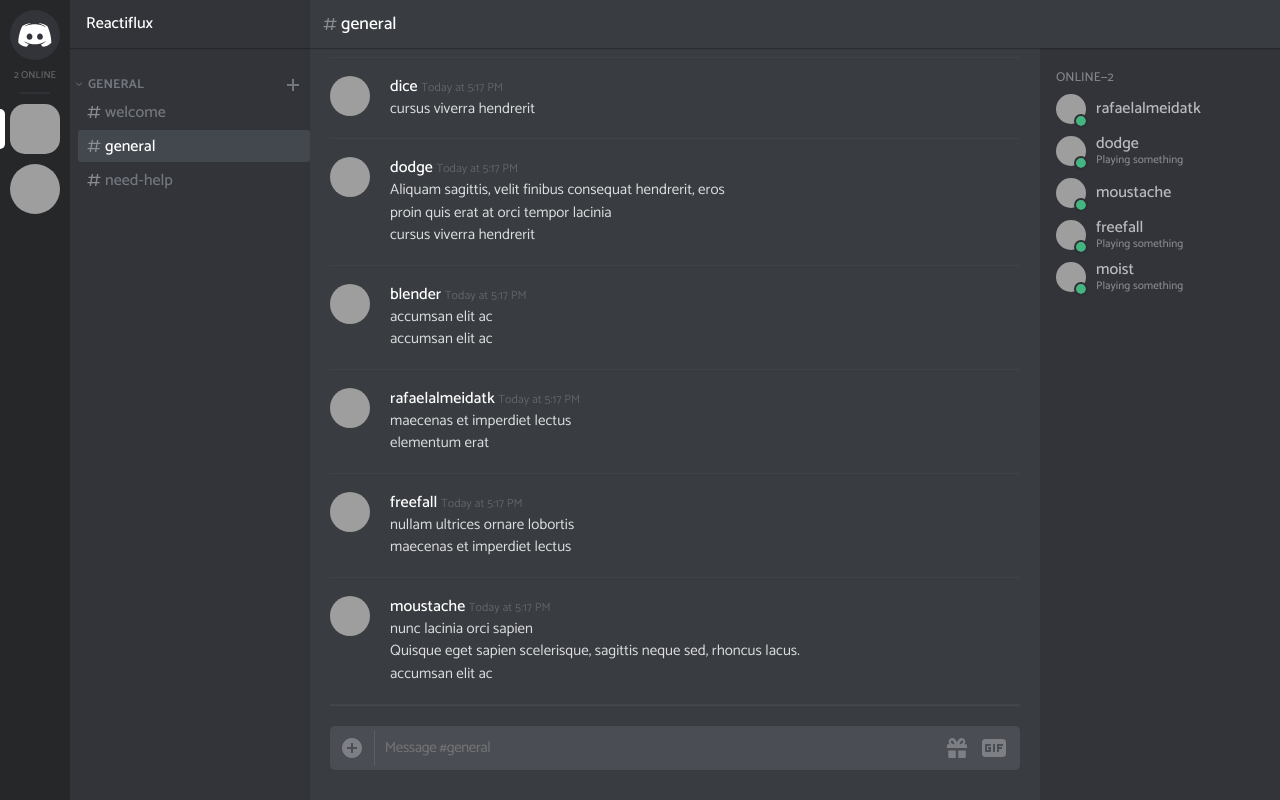
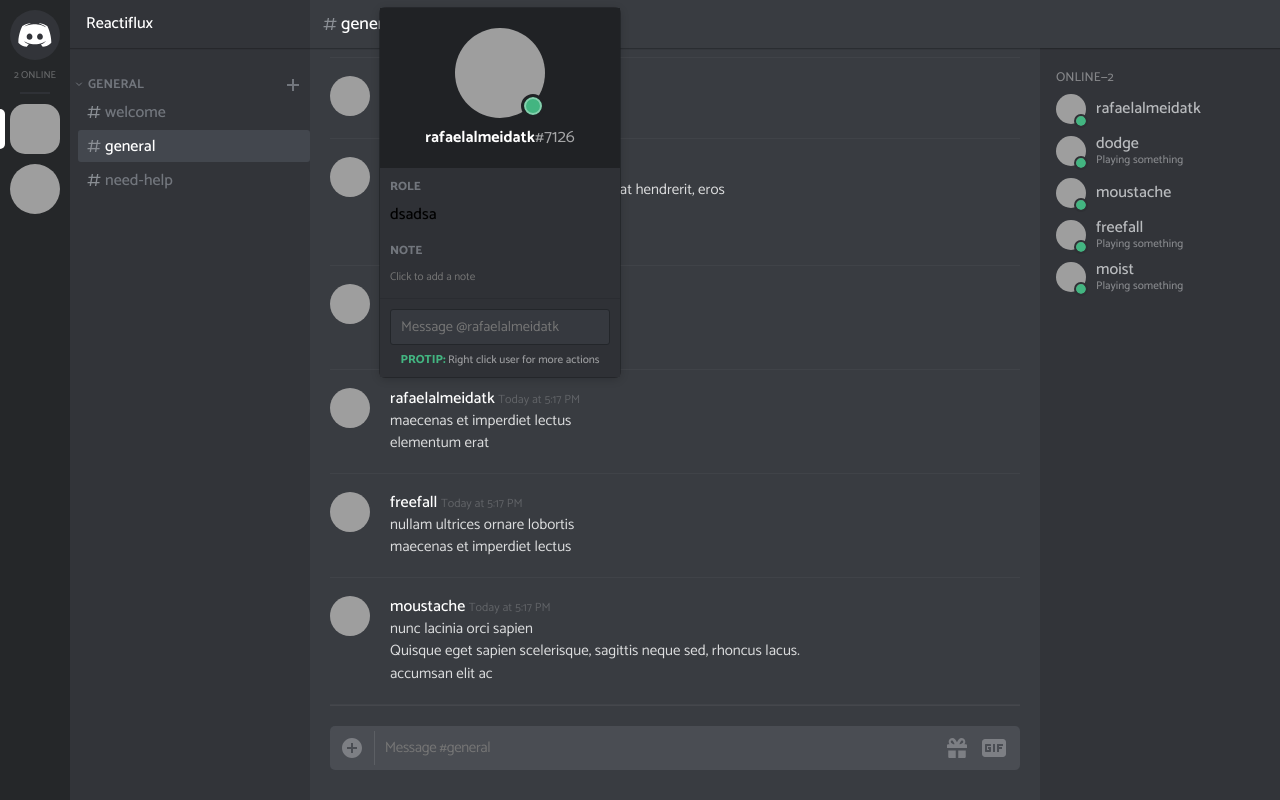
Before and after one commit to rafaelalmeidatk/discord-react-clone, a React (Create React App) app: page / in a window 1280 px wide. Built offline with nearby package versions, Linux system fonts and the light colour scheme; grey boxes are pictures that could not be loaded.

Commit message:
Create MemberCard with popups

```diff
--- a/public/index.html
+++ b/public/index.html
@@ -3,7 +3,7 @@
   <head>
     <meta charset="utf-8" />
     <link rel="shortcut icon" href="%PUBLIC_URL%/favicon.ico" />
-    <link href="https://fonts.googleapis.com/css?family=Catamaran:300,400,500,700" rel="stylesheet" />
+    <link href="https://fonts.googleapis.com/css?family=Catamaran:300,400,500,700,800" rel="stylesheet" />
     <meta
       name="viewport"
       content="width=device-width, initial-scale=1, shrink-to-fit=no"
--- a/src/components/App.js
+++ b/src/components/App.js
@@ -7,6 +7,8 @@
 import Channels from './Channels';
 import Home from './Home';
 import Chat from './Chat';
+
+import MemberCardPopup from './MemberCardPopup';
 
 import data from '../data';
 
@@ -121,6 +123,12 @@
           onChannelClick={this.handleChannelClick}
         />
         <ContentComponent className="appContent" channel={selectedChannel} guild={selectedGuild} />
+
+        <MemberCardPopup
+          ref={node => {
+            MemberCardPopup.instance = MemberCardPopup.instance || node;
+          }}
+        />
       </StyledApp>
     );
   }
--- a/src/components/Chat/MemberMessage.js
+++ b/src/components/Chat/MemberMessage.js
@@ -19,10 +19,10 @@
   }
 `;
 
-export const MemberMessageGroup = ({ member, time, children }) => (
+export const MemberMessageGroup = ({ member, time, onMemberClick, children }) => (
   <StyledMemberMessageGroup>
     {React.Children.map(children, (child, index) =>
-      React.cloneElement(child, { member, time, isHeading: index === 0 })
+      React.cloneElement(child, { member, time, isHeading: index === 0, onMemberClick })
     )}
     <div className="divider" />
   </StyledMemberMessageGroup>
@@ -53,6 +53,11 @@
 
     .username {
       color: ${colors.memberUsernameChat};
+      cursor: pointer;
+
+      :hover {
+        text-decoration: underline;
+      }
     }
 
     .time {
@@ -75,18 +80,20 @@
   }
 `;
 
-export const Message = ({ member, time, children, isHeading }) => (
+export const Message = ({ member, time, children, isHeading, onMemberClick }) => (
   <StyledMessage>
     {isHeading && (
       <div className="header">
-        <div className="avatar-wrapper">
+        <div className="avatar-wrapper" onClick={(e) => onMemberClick(e, member)}>
           <div
             className="avatar"
             style={{ backgroundImage: `url(${member.avatar || constants.defaultAvatar})` }}
           />
         </div>
         <div className="data">
-          <span className="username">{member.username}</span>
+          <span className="username" onClick={(e) => onMemberClick(e, member)}>
+            {member.username}
+          </span>
           <span className="time">{time}</span>
         </div>
       </div>
--- a/src/components/Chat/MessagesWrapper.js
+++ b/src/components/Chat/MessagesWrapper.js
@@ -6,13 +6,15 @@
 import WelcomeChannelMessage from './WelcomeChannelMessage';
 import ScrollableArea from '../ScrollableArea';
 
+import MemberCardPopup from '../MemberCardPopup';
+
 const StyledMessagesWrapper = styled.div`
   flex: 1 1 auto;
   position: relative;
 `;
 
-const createMessageGroup = (groupId, member, time, messages) => (
-  <MemberMessageGroup key={groupId} member={member} time={time}>
+const createMessageGroup = (groupId, member, time, onMemberClick, messages) => (
+  <MemberMessageGroup key={groupId} member={member} time={time} onMemberClick={onMemberClick}>
     {messages}
   </MemberMessageGroup>
 );
@@ -22,6 +24,12 @@
 
   componentDidMount() {
     this.scrollToBottom();
+    setTimeout(() => {
+      MemberCardPopup.show({
+        position: { x: 380, y: 7.703125 },
+        member: { id: 1, username: 'rafaelalmeidatk', tag: 7126 }
+      });
+    }, 100);
   }
 
   componentDidUpdate() {
@@ -30,6 +38,15 @@
 
   scrollToBottom = () => {
     this.bottomElement.current.scrollIntoView();
+  };
+
+  handleMemberClick = (element, member) => {
+    const { target } = element;
+    const targetRect = target.getBoundingClientRect();
+    MemberCardPopup.show({
+      position: { x: targetRect.left + targetRect.width + 10, y: targetRect.top },
+      member
+    });
   };
 
   render() {
@@ -43,7 +60,13 @@
       const member = data.users[headingGroupMessage.userId];
       const currentGroupId = headingGroupMessage.id;
       groupsComponents.push(
-        createMessageGroup(currentGroupId, member, headingGroupMessage.time, messagesComponents)
+        createMessageGroup(
+          currentGroupId,
+          member,
+          headingGroupMessage.time,
+          this.handleMemberClick,
+          messagesComponents
+        )
       );
       messagesComponents = [];
     };
--- /dev/null
+++ b/src/components/MemberCardPopup/MemberCard.js
@@ -0,0 +1,164 @@
+import React from 'react';
+import styled from 'styled-components';
+
+import colors from '../../utils/colors';
+import constants from '../../utils/constants';
+
+const StyledMemberCard = styled.div`
+  width: 240px;
+  background-color: ${colors.memberCardBackground};
+
+  .header {
+    padding: 20px 10px;
+    background-color: ${colors.memberCardHeaderBackground};
+    display: flex;
+    flex-direction: column;
+    align-items: center;
+
+    .avatar-wrapper {
+      width: 90px;
+      height: 90px;
+      margin-bottom: 10px;
+      position: relative;
+
+      .avatar {
+        width: 90px;
+        height: 90px;
+        background-size: cover;
+        background-position: center;
+        border-radius: 50%;
+        overflow: hidden;
+      }
+
+      .status {
+        position: absolute;
+        width: 18px;
+        height: 18px;
+
+        border: 3px solid ${colors.memberCardHeaderBackground};
+        border-radius: 999px;
+        bottom: 0px;
+        right: 0px;
+        box-sizing: content-box;
+      }
+
+      .status.online {
+        background-color: #43b581;
+        box-shadow: inset 0 0 0 2px rgba(180, 225, 205, 0.6);
+      }
+    }
+
+    .username {
+      color: #fff;
+      font-weight: 600;
+      white-space: normal;
+      word-break: break-word;
+    }
+
+    .tag {
+      font-weight: 400;
+      font-size: 1.1em;
+      color: ${colors.memberCardUserTag};
+    }
+  }
+
+  .content {
+    padding: 12px 10px 10px;
+
+    .roles {
+      margin: 12px 0 20px;
+    }
+
+    .field-key {
+      margin-bottom: 8px;
+      font-weight: 800;
+      font-size: 0.75em;
+      color: ${colors.memberCardFieldKey};
+      text-transform: uppercase;
+    }
+  }
+
+  .footer {
+    padding: 10px;
+    border-top: 1px solid ${colors.memberCardFooterBorder};
+    text-align: center;
+
+    .protip {
+      margin-top: 8px;
+      color: ${colors.proptipText};
+      font-size: 0.7em;
+
+      .label {
+        color: ${colors.proptipLabel};
+        text-transform: uppercase;
+        font-weight: 800;
+        font-size: 1.05em;
+      }
+    }
+  }
+`;
+
+const StyledNoteInput = styled.input`
+  margin-left: -4px;
+  padding: 4px;
+  font-size: 0.7em;
+  height: 22px;
+  width: 100%;
+  border-radius: 2px;
+
+  color: ${colors.memberCardNoteInput};
+  background: transparent;
+  border: 0;
+  outline: 0;
+
+  &:focus {
+    background-color: #202225;
+  }
+`;
+
+const StyledMessageInput = styled.input`
+  background-color: #36393f;
+  color: hsla(0, 0%, 100%, 0.7);
+
+  padding: 8px 10px;
+  border: 1px solid #23262a;
+  border-radius: 3px;
+  font-size: 0.9em;
+  width: 100%;
+  height: 36px;
+`;
+
+export default ({ member }) => (
+  <StyledMemberCard>
+    <div className="header">
+      <div className="avatar-wrapper">
+        <div
+          className="avatar"
+          style={{ backgroundImage: `url(${member.avatar || constants.defaultAvatar})` }}
+        />
+        <div className="status online" />
+      </div>
+      <div className="username">
+        {member.username}
+        <span className="tag">#{member.tag}</span>
+      </div>
+    </div>
+
+    <div className="content">
+      <div className="field-key roles-key">Role</div>
+      <div className="field-value roles">dsadsa</div>
+
+      <div className="field-key">Note</div>
+      <div className="field-value">
+        <StyledNoteInput placeholder="Click to add a note" />
+      </div>
+    </div>
+
+    <div className="footer">
+      <StyledMessageInput placeholder={`Message @${member.username}`} />
+      <div className="protip">
+        <span className="label">Protip:</span> Right click user for more actions
+      </div>
+    </div>
+  </StyledMemberCard>
+);
--- /dev/null
+++ b/src/components/MemberCardPopup/MemberCardPopupWrapper.js
@@ -0,0 +1,56 @@
+import React from 'react';
+import styled from 'styled-components';
+
+import MemberCard from './MemberCard';
+
+const StyledMemberCardPopupWrapper = styled.div`
+  position: absolute;
+  border-radius: 5px;
+  box-shadow: 0 2px 10px 0 rgba(0, 0, 0, 0.2), 0 0 0 1px rgba(32, 34, 37, 0.6);
+  z-index: 1000;
+
+  top: ${props => props.position && props.position.y}px;
+  left: ${props => props.position && props.position.x}px;
+
+  animation: fade-in ease-in 0.1s forwards;
+
+  @keyframes fade-in {
+    from {
+      opacity: 0;
+      transform: translateX(15%);
+    }
+    to {
+      opacity: 1;
+      transform: translateX(0);
+    }
+  }
+`;
+
+export default class MemberCardPopupWrapper extends React.Component {
+  node = React.createRef();
+
+  componentDidMount() {
+    document.addEventListener('mousedown', this.handleDocumentClick, false);
+  }
+
+  componentWillUnmount() {
+    document.removeEventListener('mousedown', this.handleDocumentClick, false);
+  }
+
+  handleDocumentClick = e => {
+    if (this.node.current.contains(e.target)) {
+      return;
+    }
+
+    this.props.onClose();
+  };
+
+  render() {
+    const { position, member } = this.props;
+    return (
+      <StyledMemberCardPopupWrapper ref={this.node} position={position}>
+        <MemberCard member={member} />
+      </StyledMemberCardPopupWrapper>
+    );
+  }
+}
--- /dev/null
+++ b/src/components/MemberCardPopup/index.js
@@ -0,0 +1,41 @@
+import React from 'react';
+import styled from 'styled-components';
+import MemberCardPopupWrapper from './MemberCardPopupWrapper';
+
+const StyledMemberCardPopup = styled.div`
+  position: absolute;
+  top: 0;
+  left: 0;
+`;
+
+export default class MemberCardPopup extends React.Component {
+  state = { isPopupVisible: false };
+
+  static instance;
+  static show(config) {
+    this.instance && this.instance.showPopup(config);
+  }
+
+  showPopup = ({ position, member }) => {
+    this.setState({
+      isPopupVisible: true,
+      position,
+      member
+    });
+  };
+
+  closePopup = () => {
+    this.setState({ isPopupVisible: false });
+  };
+
+  render() {
+    const { isPopupVisible, position, member } = this.state;
+    return (
+      <StyledMemberCardPopup>
+        {isPopupVisible && (
+          <MemberCardPopupWrapper position={position} member={member} onClose={this.closePopup} />
+        )}
+      </StyledMemberCardPopup>
+    );
+  }
+}
--- a/src/utils/colors.js
+++ b/src/utils/colors.js
@@ -27,5 +27,16 @@
 
   scrollbarThumbBackground: '#202225',
   scrollbarTrackBackground: 'rgba(0, 0, 0, 0.1)',
-  scrollbarTinyThumbBackground: 'rgba(32, 34, 37, 0.6)'
+  scrollbarTinyThumbBackground: 'rgba(32, 34, 37, 0.6)',
+
+  memberCardHeaderBackground: '#202225',
+  memberCardBackground: '#2f3136',
+  memberCardContent: 'hsla(0,0%,100%,.8)',
+  memberCardUserTag: 'hsla(0, 0%, 100%, 0.6)',
+  memberCardFieldKey: '#72767d',
+  memberCardNoteInput: '#b9bbbe',
+  memberCardFooterBorder: 'rgba(32, 34, 37, .3)',
+
+  proptipLabel: '#43b581',
+  proptipText: 'rgba(255, 255, 255, 0.5)'
 };
```
